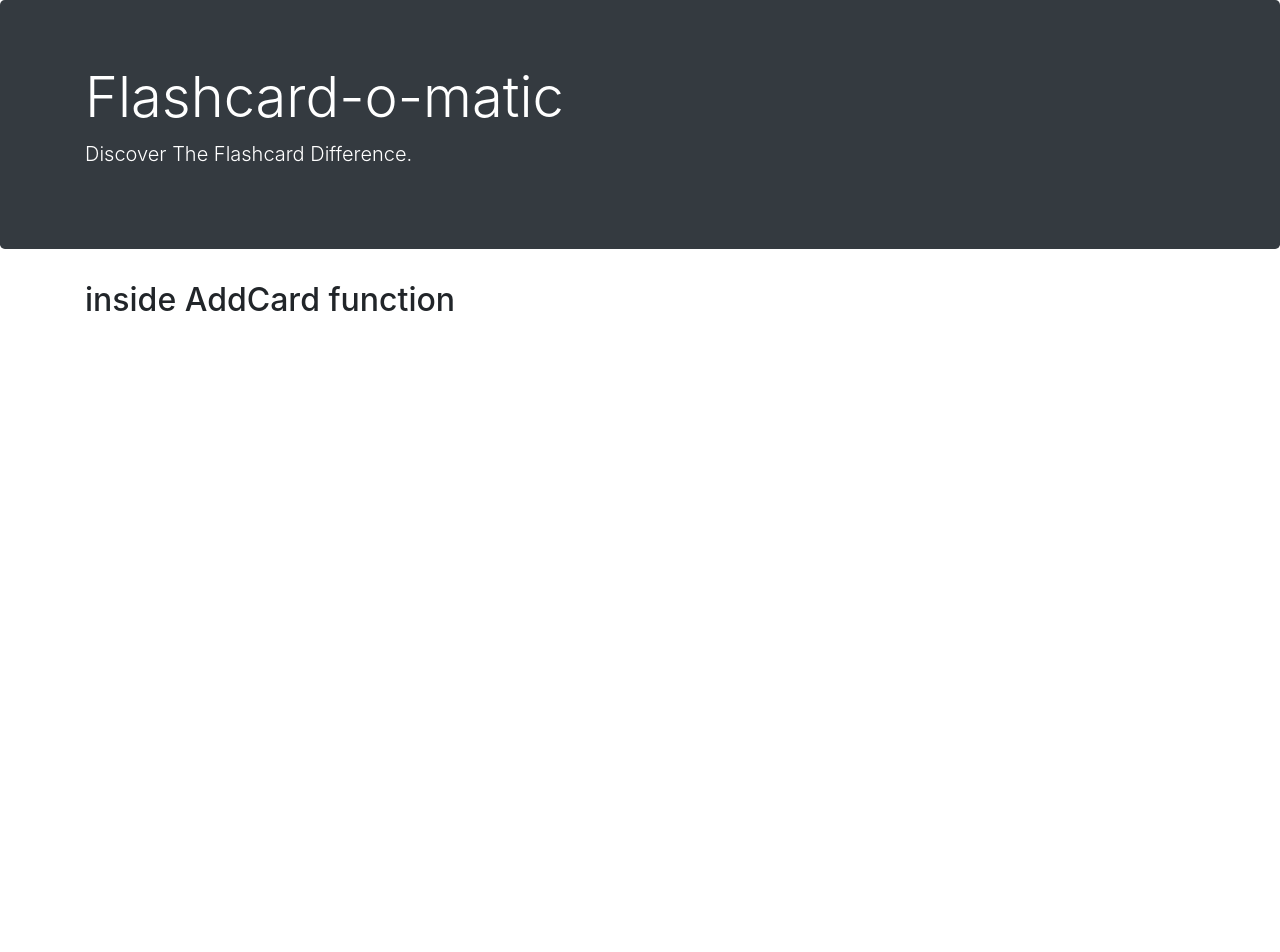
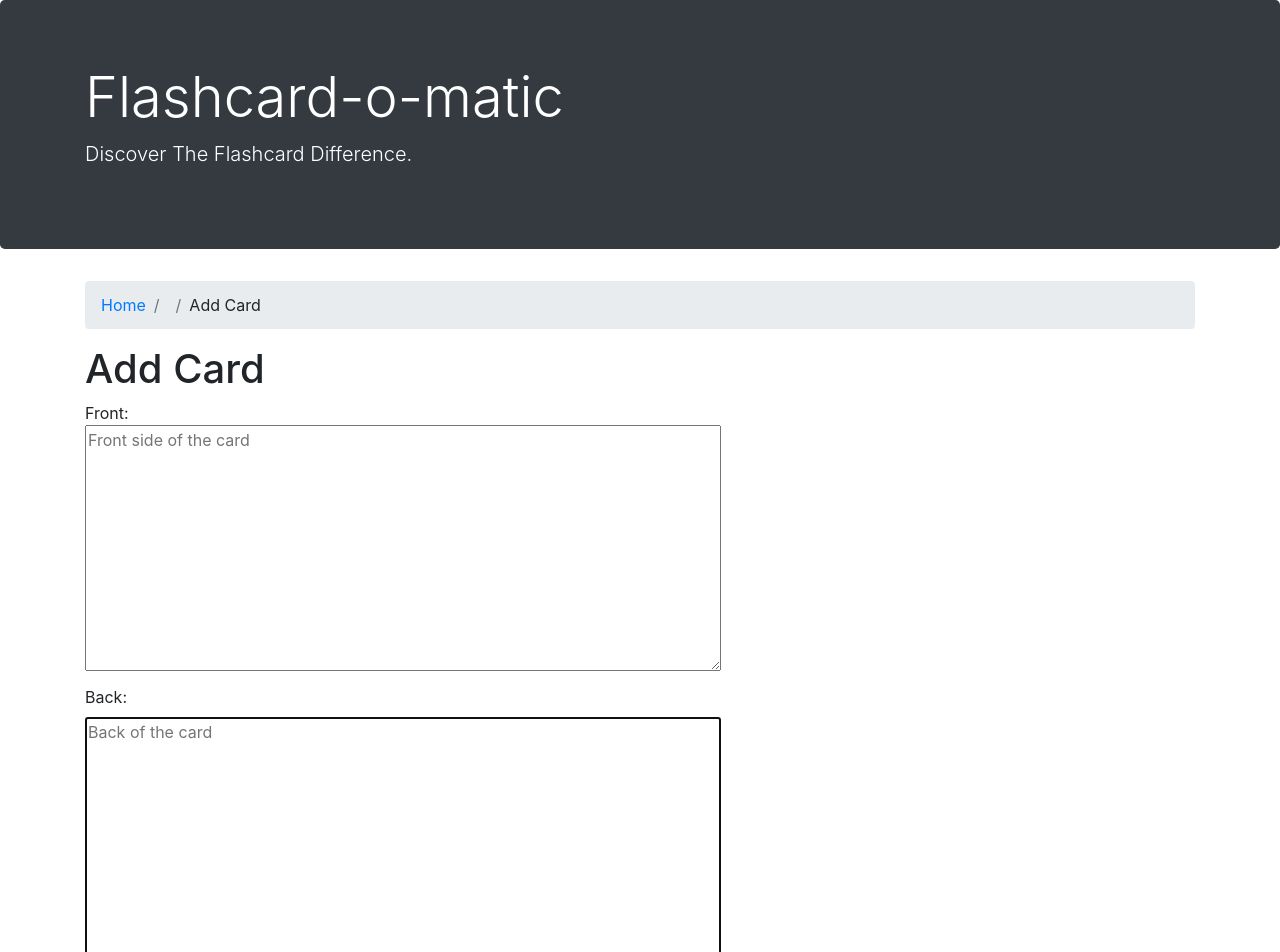
Before and after one commit to lambigini/Thinkful, a React (Create React App) app in the folder qualified-challenges/Project_Flashcards_Qualified_1/: page /decks/1/cards/new in a window 1280 px wide. Shown: the top 952 px of the page. Before the commit the page ends 800 px from the top, so only its background shows below. Built offline with nearby package versions, Linux system fonts and the light colour scheme; no server answers; a web font is replaced by a local one.

Commit message:
add card feature done

```diff
--- a/qualified-challenges/Project_Flashcards_Qualified_1/data/db.json
+++ b/qualified-challenges/Project_Flashcards_Qualified_1/data/db.json
@@ -68,6 +68,18 @@
       "back": "b",
       "deckId": 1,
       "id": 7
+    },
+    {
+      "front": "abc",
+      "back": "abc",
+      "deckId": 1,
+      "id": 8
+    },
+    {
+      "front": "qwe",
+      "back": "zxc",
+      "deckId": 1,
+      "id": 9
     }
   ]
 }
--- a/qualified-challenges/Project_Flashcards_Qualified_1/src/DecksRoute/AddCard.js
+++ b/qualified-challenges/Project_Flashcards_Qualified_1/src/DecksRoute/AddCard.js
@@ -1,8 +1,119 @@
 import React, { useEffect, useState } from "react";
-import { Switch, Route } from "react-router-dom";
+import { useRouteMatch, Link, useParams } from "react-router-dom";
+import { createCard, readDeck } from "../utils/api";
 
 function AddCard() {
-  return <h2> inside AddCard function</h2>;
+  const { deckId } = useParams();
+  const { url } = useRouteMatch();
+
+  const [addCard, setAddCard] = useState({
+    front: "",
+    back: "",
+    deckId: deckId,
+  });
+
+  const [currentDeck, setCurrentDeck] = useState({
+    id: 0,
+    name: "",
+    description: "",
+  });
+
+  useEffect(() => {
+    const abortController = new AbortController();
+
+    async function getCurrentDeck() {
+      const response = await readDeck(deckId, abortController.signal);
+
+      setCurrentDeck((current) => ({ ...current, ...response }));
+    }
+    getCurrentDeck();
+  }, [deckId]);
+
+  const handleChange = ({ target }) => {
+    setAddCard(
+      (current) =>
+        (current = {
+          ...current,
+          [target.name]: target.value,
+        })
+    );
+  };
+
+  console.log("addCard,", addCard);
+
+  const handleSubmit = (event) => {
+    const abortController = new AbortController();
+    event.preventDefault();
+
+    const newcard = createCard(deckId, addCard, abortController.signal);
+
+    console.log("newcard,", newcard);
+
+    setAddCard((current) => ({
+      ...current,
+      ["front"]: " ",
+      ["back"]: " ",
+      ["deckId"]: deckId,
+    }));
+  };
+
+  return (
+    <div>
+      <nav aria-label="breadcrumb">
+        <ol className="breadcrumb">
+          <li className="breadcrumb-item">
+            <a href="/">Home</a>
+          </li>
+          <li class="breadcrumb-item">
+            <a href={url}>{currentDeck.name}</a>
+          </li>
+          <li className="breadcrumb-item">Add Card</li>
+        </ol>
+      </nav>
+      <h1>{currentDeck.name} Add Card</h1>
+      <form onSubmit={handleSubmit}>
+        <label htmlFor="front">
+          Front:
+          <br></br>
+          <textarea
+            id="front"
+            type="text"
+            name="front"
+            required
+            placeholder="Front side of the card"
+            autoFocus="on"
+            rows="10"
+            cols="60"
+            onChange={handleChange}
+            value={addCard.front}
+          ></textarea>
+        </label>
+        <br></br>
+        <label htmlFor="back">Back: </label>
+        <br></br>
+        <textarea
+          id="back"
+          type="text"
+          name="back"
+          required
+          placeholder="Back of the card"
+          autoFocus="on"
+          rows="10"
+          cols="60"
+          onChange={handleChange}
+          value={addCard.back}
+        ></textarea>
+
+        <br></br>
+        <Link to={`/decks/${deckId}`} className="btn btn-secondary">
+          Done
+        </Link>
+        <button type="submit" className="btn btn-primary">
+          Save
+        </button>
+      </form>
+    </div>
+  );
 }
 
 export default AddCard;
--- a/qualified-challenges/Project_Flashcards_Qualified_1/src/DecksRoute/Deck.js
+++ b/qualified-challenges/Project_Flashcards_Qualified_1/src/DecksRoute/Deck.js
@@ -48,7 +48,6 @@ function Deck() {
     }
   };
 
-  console.log("cards ", cards);
   if (currentDeck && cards) {
     return (
       <div>
```
